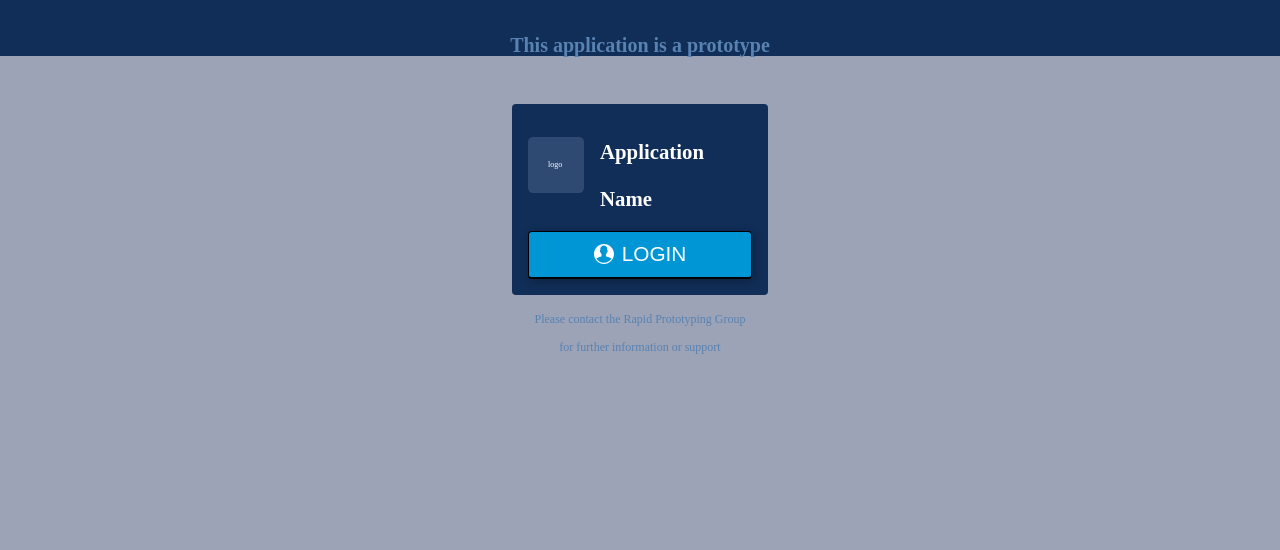
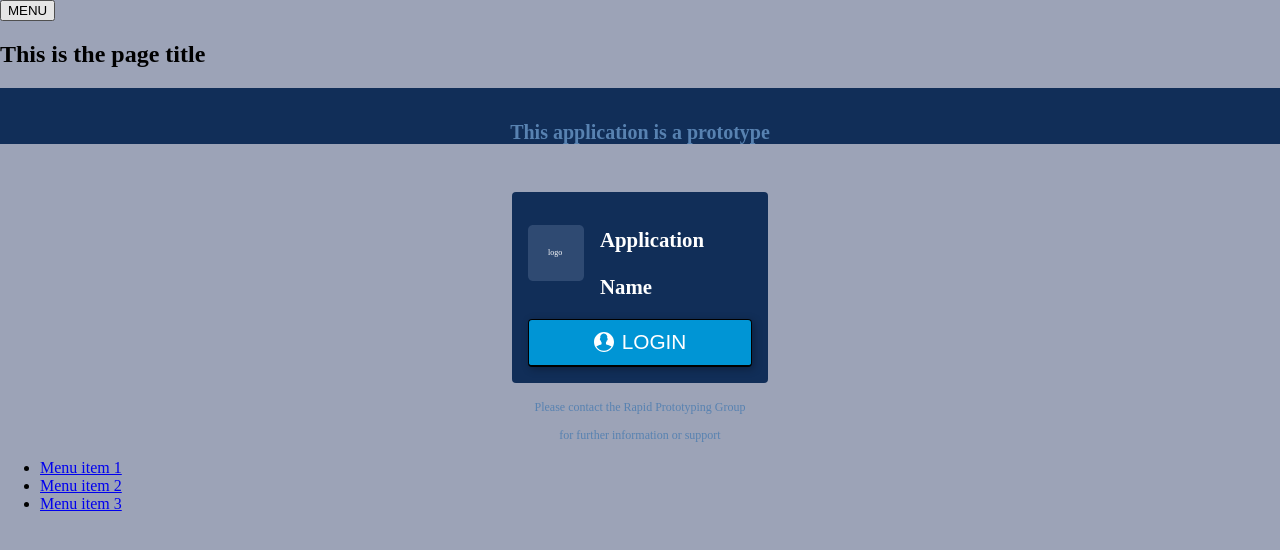
Before and after one commit to roy-davis/rpg-base-template, a React (Create React App) app: page /login in a window 1280 px wide. Shown: the top 550 px of the page. Built offline with nearby package versions, Linux system fonts and the light colour scheme.

Commit message:
Added menu drawer

```diff
--- /dev/null
+++ b/src/Components/MenuDrawer/index.tsx
@@ -0,0 +1,15 @@
+import React from "react";
+
+const MenuDrawer: React.FC = (props) => {
+
+    return (
+        <aside className="side-bar">
+            <ul>
+            { props.children }
+            </ul>
+        </aside>
+	)
+}
+
+
+export default MenuDrawer;
--- /dev/null
+++ b/src/Components/MenuDrawerItem/index.tsx
@@ -0,0 +1,18 @@
+import React from "react";
+
+interface MenuDrawerItemProps {
+    title: string,
+    path: string,
+    icon: string,
+};
+
+
+const MenuDrawerItem: React.FC<MenuDrawerItemProps> = (props) => {
+
+    return (
+        <li><a href={props.path}>{props.title}</a></li>
+	)
+}
+
+
+export default MenuDrawerItem;
--- a/src/Components/OAuthControls/index.tsx
+++ b/src/Components/OAuthControls/index.tsx
@@ -28,7 +28,7 @@ const OAuthLogin: React.FC = () => {
 
 const OAuthLogout: React.FC = () => {
 
-    const { logout, user } = useAuth0();
+    const { logout } = useAuth0();
 
     return (
         <a href="#" className="oauth_login" onClick={() => logout()}>
--- a/src/Routes.tsx
+++ b/src/Routes.tsx
@@ -1,6 +1,12 @@
 import React from 'react';
 import {Switch, Route} from 'react-router-dom';
+
+// Components
 import PrivateRoute from './Components/PrivateRoute';
+import AppBar from './Components/AppBar';
+import MenuDrawer from './Components/MenuDrawer';
+import MenuDrawerItem from './Components/MenuDrawerItem';
+
 
 // Views :
 import LayoutTest from "./Views/LayoutTest";
@@ -12,9 +18,8 @@ import Examples from "./Views/Examples";
 function Routes() {
   return (
     <div className="wrap">
-
-      <div className="content">
-        <main className="main">
+        <AppBar />
+        <main className="content">
           <Switch>
               <Route path={["/"]} component={Examples} exact />
               <Route path={["/layout"]} component={LayoutTest} exact />
@@ -22,7 +27,11 @@ function Routes() {
               <PrivateRoute path="/protected-example" component={ProtectedExample} />
             </Switch>
         </main>
-      </div>
+        <MenuDrawer>
+          <MenuDrawerItem path="/" title="Menu item 1" icon="" />
+          <MenuDrawerItem path="/" title="Menu item 2" icon="" />
+          <MenuDrawerItem path="/" title="Menu item 3" icon="" />
+        </MenuDrawer>
     </div>
   );
 }
--- a/src/Views/ProtectedExample.tsx
+++ b/src/Views/ProtectedExample.tsx
@@ -4,7 +4,7 @@ const ProtectedExample: React.FC = () => {
 
     return (
         <section>
-           <h1>You need ot be authenticated to see this page</h1>
+           <h1>If you can read this you are authenticated.</h1>
         </section>
 	)
 }
```
Also changed, not shown: src/Components/Curtain/index.tsx (added, +11 -0 lines), src/Components/SideBarMenu/index.tsx (deleted, +0 -13 lines).
